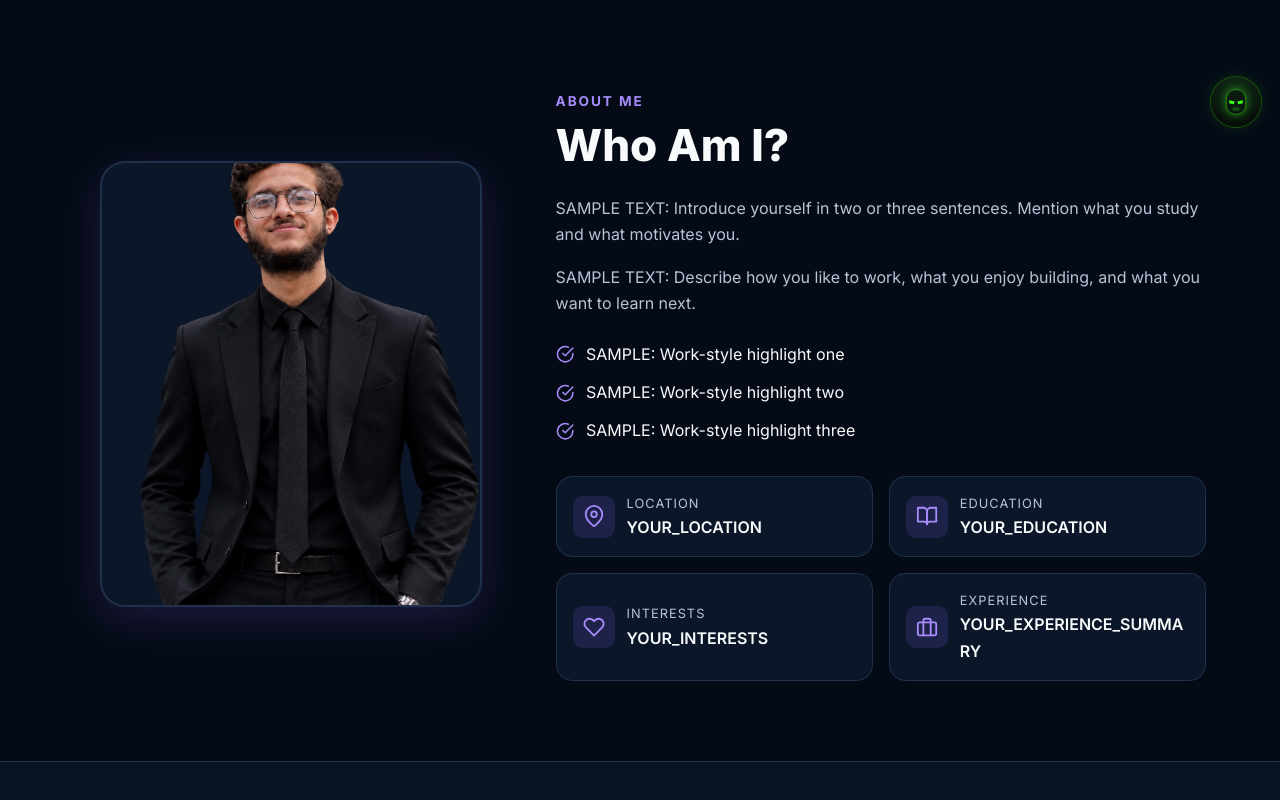
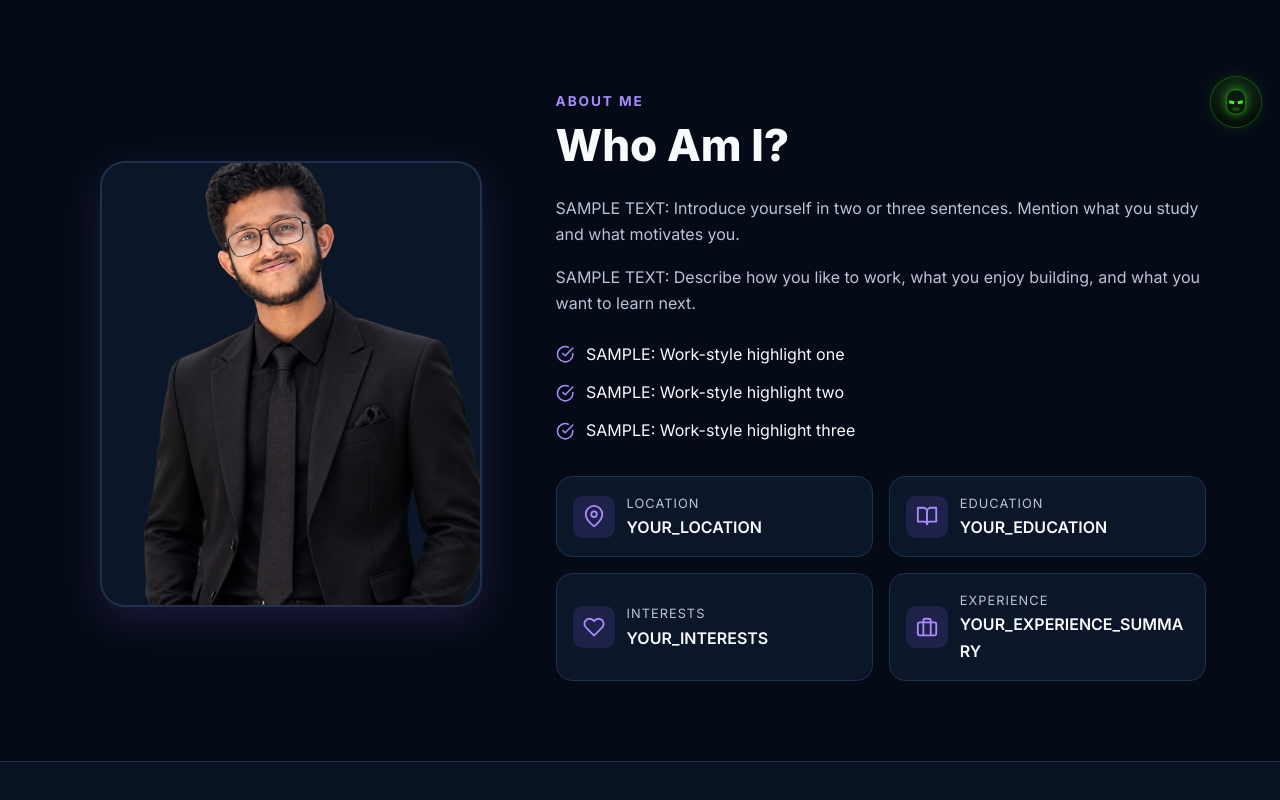
Before and after one commit to mahfuz-afridi/portfolio, a plain HTML site: page index.html in a window 1280 px wide. Shown: the part 654-1454 px from the top of the page. Drawn offline with Linux system fonts and the light colour scheme; no server answers; files whose address does not match are found by name.

Commit message:
Update image source in about section

```diff
--- a/index.html
+++ b/index.html
@@ -144,7 +144,7 @@
       <div class="container about__grid">
         <div class="about__media reveal">
           <div class="about__frame">
-            <img src="assets/images/a.png" alt="Secondary portrait of YOUR_NAME (placeholder image, replace with your photo)" width="600" height="700" loading="lazy">
+            <img src="assets/images/about-placeholder 3.png" alt="Secondary portrait of YOUR_NAME (placeholder image, replace with your photo)" width="600" height="700" loading="lazy">
           </div>
         </div>
 
```
